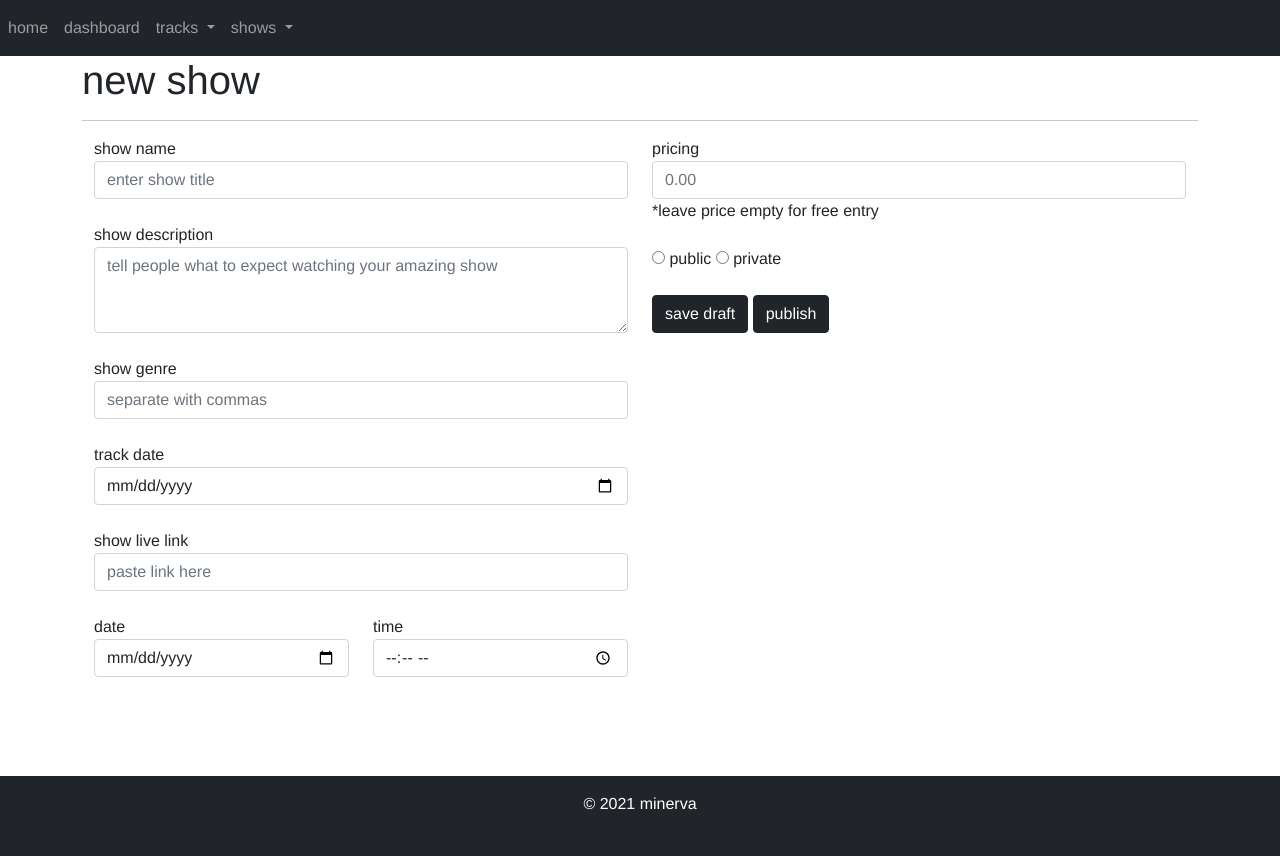
After one commit to HackOR2021/revamped-bandcamp, a Flask app: page /add-shows in a window 1280 px wide. The commit adds this page. Run offline with Flask 2, Linux system fonts and the light colour scheme; some libraries are stand-ins or nearby versions.

Commit message:
add shows page html

```diff
--- a/website/templates/artist_base.html
+++ b/website/templates/artist_base.html
@@ -58,6 +58,7 @@
 
                     <ul class="dropdown-menu m-0" aria-labelledby="navbarDropdown">
                       <li><a class="dropdown-item" href="/workorders">view your shows</a></li>
+                      <li><a class="dropdown-item" href="/add-shows">add shows</a></li>
                       <li><a class="dropdown-item" href="/#">edit shows</a></li>
                     </ul>
 
--- /dev/null
+++ b/website/templates/new_show.html
@@ -0,0 +1,56 @@
+{% extends "artist_base.html" %} {% block title %}Add Shows{% endblock %}
+
+{% block content %}
+<h1>new show</h1>
+<hr>
+<div class="container">
+    <div class="row">
+        <div class="col-md-6">
+            <form method="POST">
+                <label for="show-name">show name</label>
+                    <input type="text" name="show-name" placeholder="enter show title" class="form-control">
+                <br>
+                <label for="show-description">show description</label>
+                    <textarea name="show-description" placeholder="tell people what to expect watching your amazing show" class="form-control" rows="3"></textarea>
+                <br>
+                <label for="show-genre">show genre</label>
+                    <input type="text" name="show-genre" placeholder="separate with commas" class="form-control">
+                <br>
+
+                <label for="track-date">track date</label>
+                    <input type="date" name="track-date" class="form-control">
+                <br>
+                <label for="show-link">show live link</label>
+                    <input type="text" name="show-link" placeholder="paste link here" class="form-control">
+                <br>
+                <div class="row">
+                    <div class="col-md-6">
+                        <label for="show-date">date</label>
+                            <input type="date" name="show-date" class="form-control">
+                    </div>
+                    <div class="col-md-6">
+                        <label for="show-time">time</label>
+                            <input type="time" name="show-time" class="form-control">
+                    </div>
+                </div>
+
+        </div>
+        <div class="col-md-6">
+            <label for="pricing">pricing</label>
+                </span><input type="number" name="pricing" placeholder="0.00" class="form-control">
+                <span>*leave price empty for free entry</span>
+            <br><br>
+            <input type="radio" name="privacy" id="public" value="public">
+            <label for="public">public</label>
+            <input type="radio" name="privacy" id="private" value="private">
+            <label for="private">private</label>
+            <br><br>
+            <span>
+                <button class="btn btn-dark">save draft</button>
+                <button class="btn btn-dark">publish</button>
+            </span>
+            </form>
+        </div>
+    </div>
+</div>
+{% endblock %}
--- a/website/views.py
+++ b/website/views.py
@@ -35,6 +35,10 @@ def edit_tracks():
 
     return render_template("edit_track.html", tracks=tracks_to_edit)
 
+@views.route('/add-shows')
+def add_shows():
+    return render_template("new_show.html")
+
 @views.route('/view-tracks')
 def view_tracks():
     return render_template("view_tracks.html")
```
